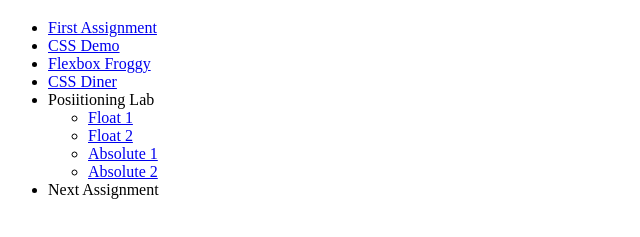
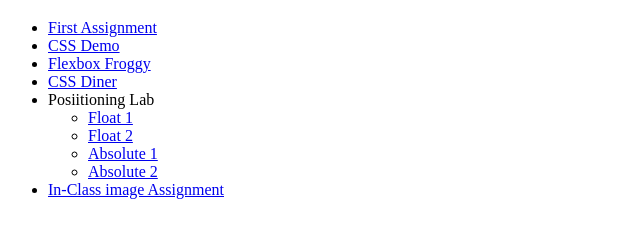
Before and after one commit to ThomasWallace/ifsc-1310, a plain HTML site: page index.html in a window 1280 px wide. Shown: the part 61-298 px from the top of the page, without its empty margins (0-640 px from the left). Drawn offline with Linux system fonts and the light colour scheme.

Commit message:
Added Image Exercise

```diff
--- a/index.html
+++ b/index.html
@@ -26,7 +26,7 @@
             <li><a href="positioning-lab/absolute-2.html">Absolute 2</a></li>
           </ul>
         </li>
-        <li>Next Assignment</li>
+        <li><a href="assets/img/vector-demo.jpg">In-Class image Assignment</a></li>
     </ul>
   </nav>
 </body>
```
Also changed, not shown: assets/img/vector-demo.jpg (added).
